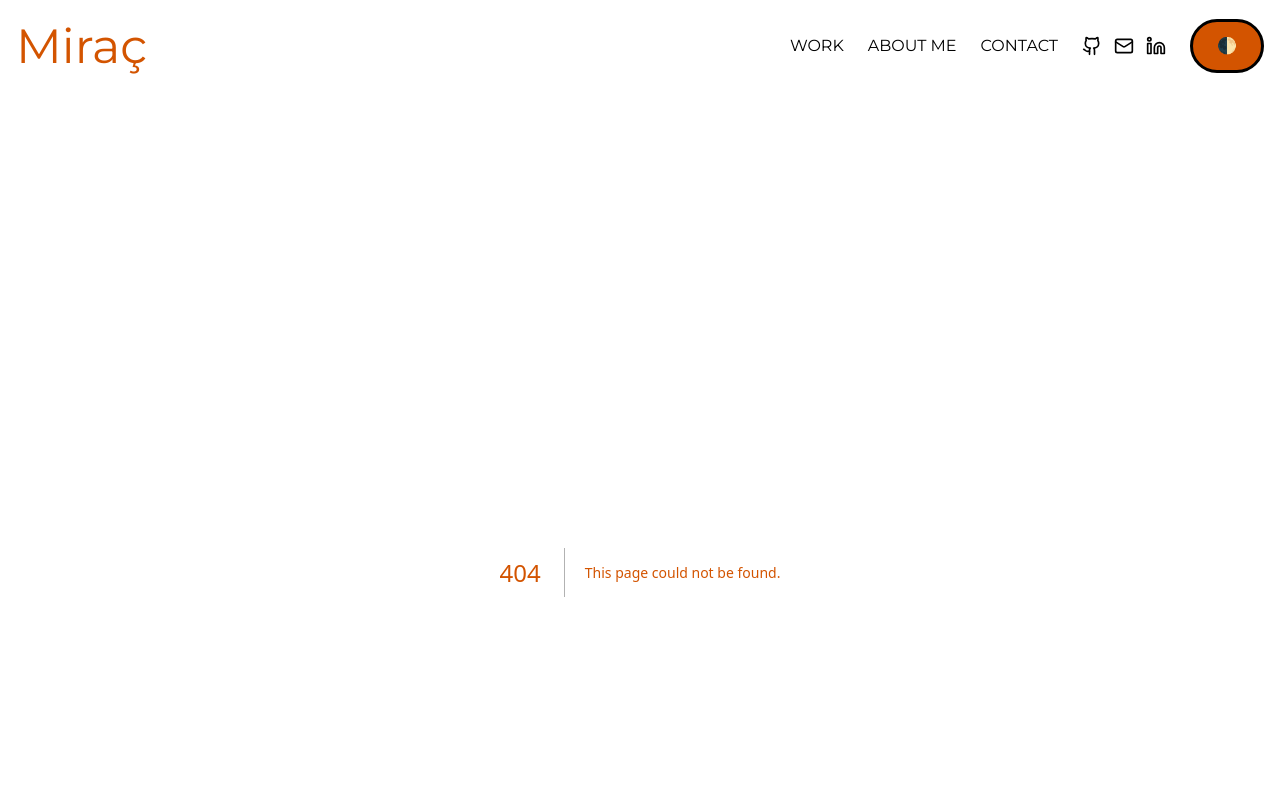
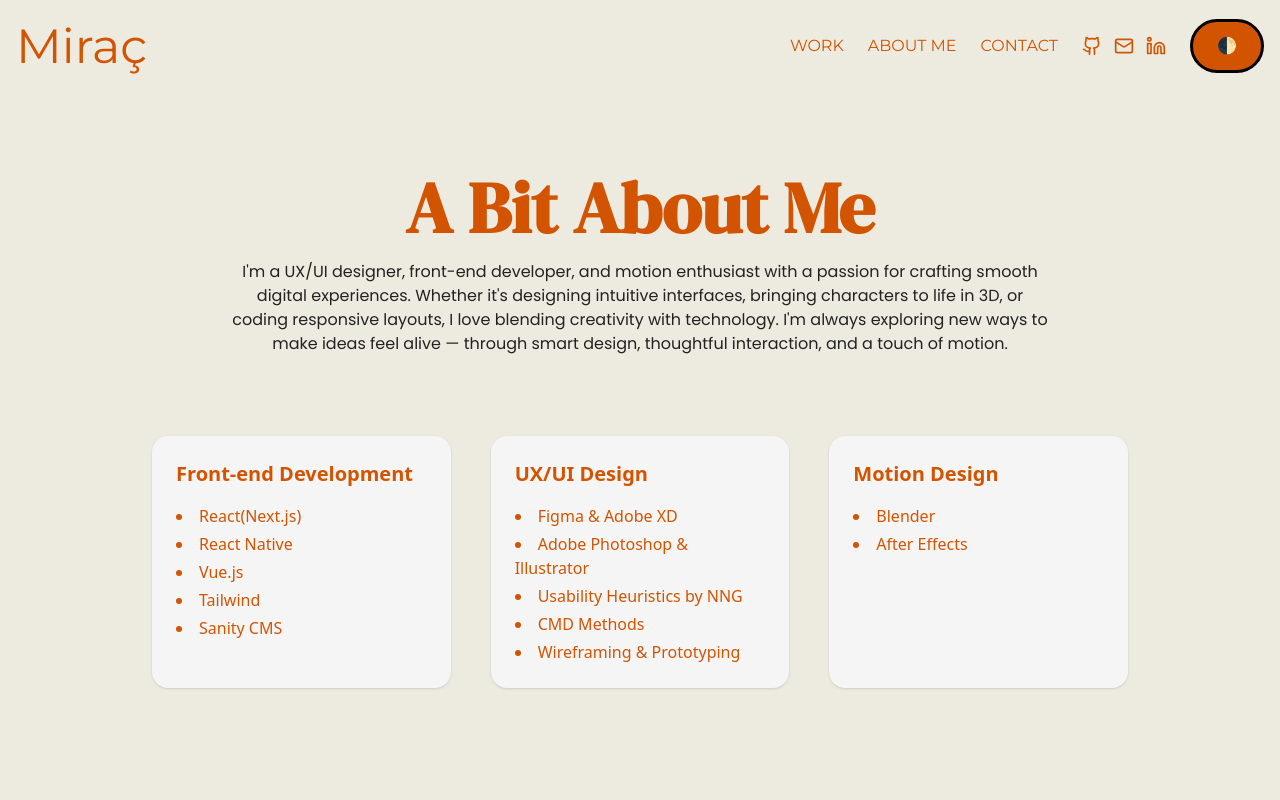
Before and after one commit to miracalakus/portfolio-website2025, a Next.js app: page /AboutMe in a window 1280 px wide. Before the commit this address had no page. Shown: the top 800 px of the page. Built offline with nearby package versions, Linux system fonts and the light colour scheme.

Commit message:
About Me page

```diff
--- /dev/null
+++ b/src/app/AboutMe/page.tsx
@@ -0,0 +1,63 @@
+'use client';
+
+import Link from "next/link";
+import Resume from "../components/Resume"
+import SkillCard from "../components/SkillCard";
+import { useEffect, useState } from "react";
+import { ChevronDown } from "lucide-react";
+
+export default function AboutPage() {
+  const [showScrollIcon, setShowScrollIcon] = useState(true);
+
+  useEffect(() => {
+    const handleScroll = () => {
+      const resumeSection = document.getElementById("Resume");
+      if (resumeSection) {
+        const rect = resumeSection.getBoundingClientRect();
+        setShowScrollIcon(rect.top > window.innerHeight * .5); // Show until we scroll close to resume
+      }
+    };
+
+    window.addEventListener("scroll", handleScroll);
+    return () => window.removeEventListener("scroll", handleScroll);
+  }, []);
+
+    return (
+      <div className="max-w-5xl mx-auto px-6 xl:py-0 sm:py-10 space-y-20">
+        <div className="text-center space-y-4">
+          <h1 className="md:text-7xl sm:text-3xl font-title">A Bit About Me</h1>
+            <p className="xl:px-20 md:px-2 font-subtitle text-[#222222] dark:text-white">
+              I'm a UX/UI designer, front-end developer, and motion enthusiast with a passion for crafting smooth digital experiences.
+              Whether it&apos;s designing intuitive interfaces, bringing characters to life in 3D, or coding responsive layouts,
+              I love blending creativity with technology. I'm always exploring new ways to make ideas feel alive — through smart design,
+              thoughtful interaction, and a touch of motion.
+          </p>
+        </div>
+      <div className=" xl:mb-72 sm:mb-10">
+        <SkillCard/>
+      </div>
+
+{/* Floating Down Arrow */}
+    {showScrollIcon && (
+      <div className="fixed bottom-3 left-1/2 -translate-x-1/2 z-50 animate-bounce">
+        <Link href="#Resume" className=" transition-transform ">
+          <ChevronDown className=" sm:w-8 sm:h-8 md:w-10 md:h-10 hover:-translate-y-1/6" />
+        </Link>
+      </div>
+    )}
+
+  <div id="Resume">
+    <Resume/>
+  </div>
+    <div className="text-center">
+      <p className="text-xl font-subtitle mb-10 font-bold">Currently open for an internship, freelance work and other collaborations</p>
+        <Link
+          href="/Contact"
+          className="btn font-subtitle"
+        >
+          Let’s Work Together
+        </Link>
+      </div>
+    </div>
+  );
+}
```
